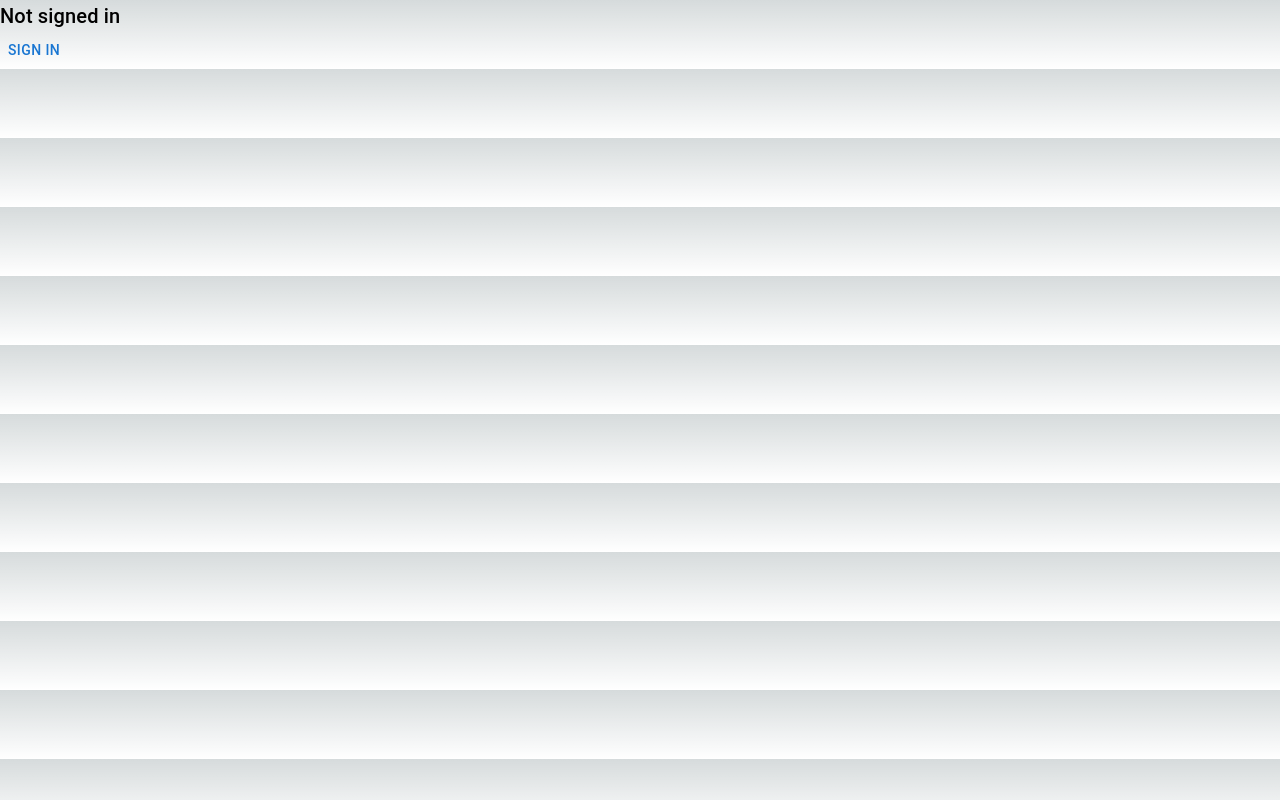
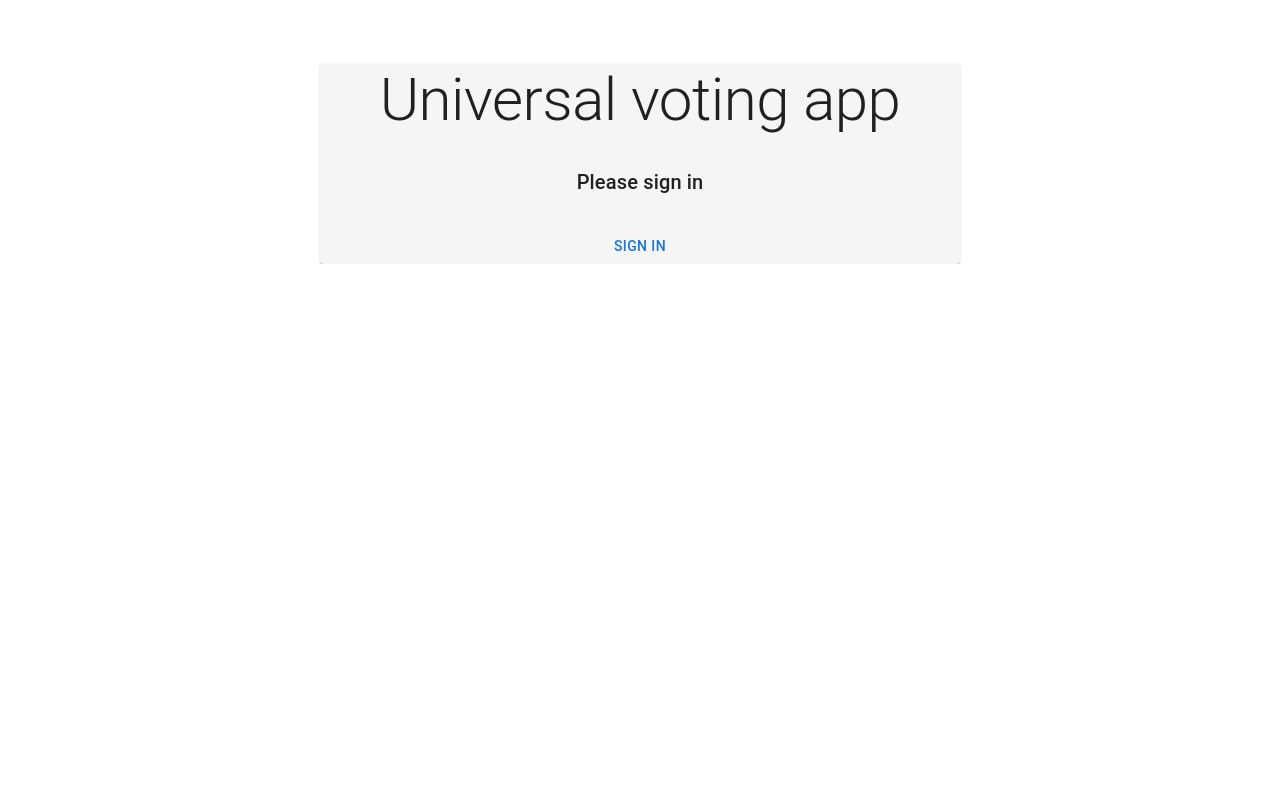
Before and after one commit to JuhoKem/Universal-voting-system, a Next.js app: page / in a window 1280 px wide. Built offline with nearby package versions, Linux system fonts and the light colour scheme; no server answers.

Commit message:
github login + tyylimuutoksia

```diff
--- a/components/SideBar.tsx
+++ b/components/SideBar.tsx
@@ -13,6 +13,7 @@ import BarChartIcon from '@mui/icons-material/BarChart';
 import AccountBalanceWalletIcon from '@mui/icons-material/AccountBalanceWallet';
 import { useEffect, useState } from 'react';
 import { ethers } from 'ethers';
+import { signOut, useSession } from 'next-auth/react';
 
 const drawerWidth: number = 240;
 
@@ -73,6 +74,7 @@ export default function SideBar() {
     const [accountAddress, setAccountAddress] = useState("");
     const [balance, setBalance] = useState("");
     const [provider, setProvider] = useState(null);
+    const { data: session } = useSession({ required: true });
 
     const toggleDrawer = () => {
         setOpen(!open);
@@ -134,7 +136,7 @@ export default function SideBar() {
                         color="inherit"
                         noWrap
                         sx={{ flexGrow: 1 }}
-                        >Dashboard - {accountAddress} - Balance: {balance && balance}
+                        >Dashboard - {accountAddress} - {session && session.user.email}
                     </Typography>
                     <IconButton color="inherit">
                         <Badge badgeContent={4} color="secondary">
@@ -171,7 +173,7 @@ export default function SideBar() {
                             </ListItemIcon>
                             <ListItemText primary="Link wallet" />
                         </ListItemButton>
-                        <ListItemButton onClick={() => console.log("signing out")}>
+                        <ListItemButton onClick={() => session ? signOut() : console.log("not signed in..")}>
                             <ListItemIcon>
                                 <BarChartIcon />
                             </ListItemIcon>
--- a/pages/_app.tsx
+++ b/pages/_app.tsx
@@ -1,8 +1,12 @@
 import '@/styles/globals.css';
+import { SessionProvider } from "next-auth/react";
+
 import type { AppProps } from 'next/app';
 
 export default function App({ Component, pageProps: { session, ...pageProps } }: AppProps) {
   return (
-    <Component {...pageProps} />
+    <SessionProvider session={session}>
+      <Component {...pageProps} />
+    </SessionProvider>
   );
 }
--- a/pages/index.tsx
+++ b/pages/index.tsx
@@ -1,12 +1,16 @@
 import Button from "@mui/material/Button";
-import { Typography } from "@mui/material";
+import { Box, Container, CssBaseline, Paper, ThemeProvider, Typography, createTheme } from "@mui/material";
 import { useRouter } from "next/router";
 import { useState } from "react";
+import { useSession, signIn, signOut } from "next-auth/react";
 
+const mdTheme = createTheme();
 
 export default function Home() {
   const router = useRouter();
-  const [session, setSession] = useState(false);
+  //const [session, setSession] = useState(false);
+  const { data: session } = useSession();
+
 
   if (session) {
     router.push("/dashboard");
@@ -14,16 +18,47 @@ export default function Home() {
 
   return (
     <>
+      <ThemeProvider theme={mdTheme}>
+        <Container component="main" maxWidth="xs">
+          <CssBaseline />
+          <Box
+            sx={{
+              marginTop: 8,
+              display: 'flex',
+              flexDirection: 'column',
+              alignItems: 'center',
+            }}
+          >
+            <Paper sx={{
+              backgroundColor: (theme) =>
+              theme.palette.mode === 'light'
+                ? theme.palette.grey[100]
+                : theme.palette.grey[900],
+                width: '50vw',
+                height: '25vh',
+                display: 'flex',
+                flexDirection: 'column',
+                alignItems: 'center', }}>
+              <Typography
+                component="h1"
+                variant="h2"
+                noWrap
+                sx={{ flexGrow: 1 }}
+                >Universal voting app
+              </Typography>
               <Typography
                 component="h1"
                 variant="h6"
-        color="inherit"
                 noWrap
                 sx={{ flexGrow: 1 }}
-        >Not signed in
+                >Please sign in
               </Typography>
+              <Button onClick={() => signIn()}>Sign in</Button>
+        </Paper>
+        </Box>
 
-      <Button onClick={() => setSession(!session)}>Sign in</Button>
+        </Container>
+      </ThemeProvider>
     </>
   );
 }
```
Also changed, not shown: components/Dashboard.tsx (+71 -22 lines), pages/api/auth/[...nextauth].js (added, +13 -0 lines), 2 other files (tests, documents, lock files or other folders). Lines whose indentation alone changed are shown as unchanged.
